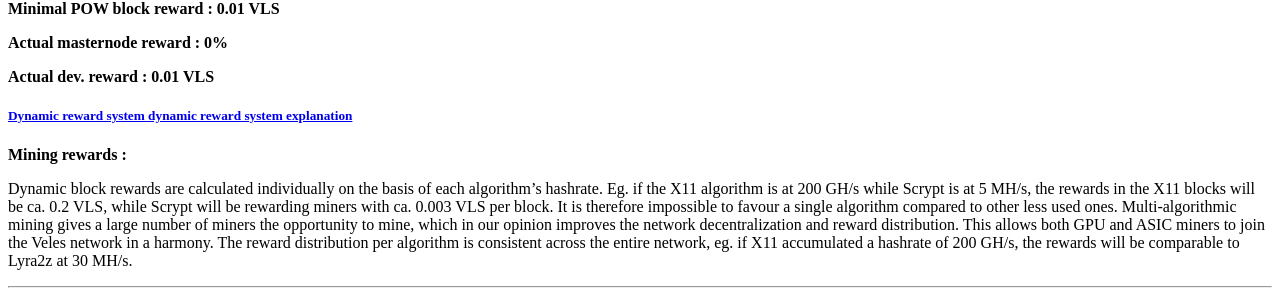
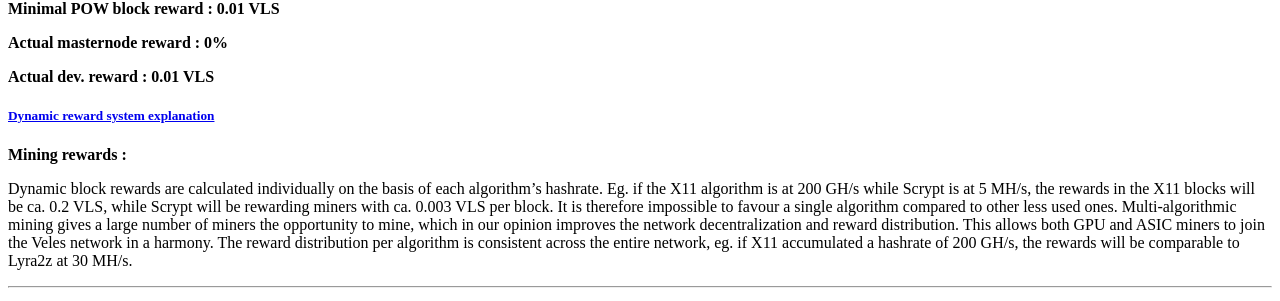
Before and after one commit to AltcoinBaggins/veles-website, a Python web app: template templates/coin-specs.html in a window 1280 px wide. Shown: the part 401-702 px from the top of the page. Run offline with Jinja, Linux system fonts and the light colour scheme; the template is opened without the code that fills it, so the values that code supplies are empty.

Commit message:
fix type

```diff
--- a/templates/coin-specs.html
+++ b/templates/coin-specs.html
@@ -41,7 +41,7 @@
                                            <div class="card card-coin-specs">
                                                <div class="card-header" role="tab" id="headingOne">
                                                    <h5 class="h5-resources">
-                                                       <a data-toggle="collapse" data-parent="#accordion" href="#collapseOne" aria-expanded="false" aria-controls="collapseOne">Dynamic reward system dynamic reward system explanation
+                                                       <a data-toggle="collapse" data-parent="#accordion" href="#collapseOne" aria-expanded="false" aria-controls="collapseOne">Dynamic reward system explanation
                                                        </a>
                                                    </h5>
                                                 </div>
```
